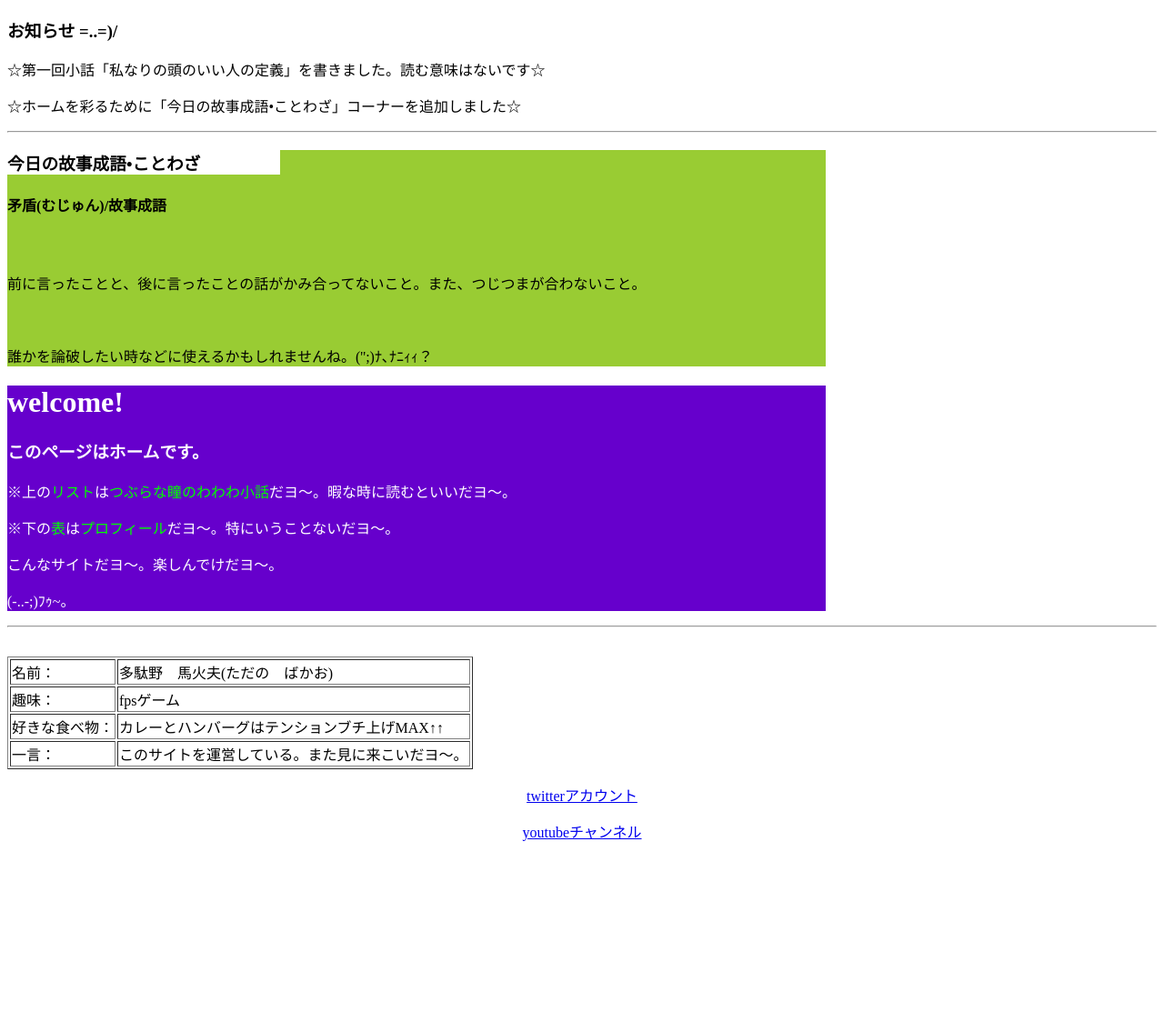
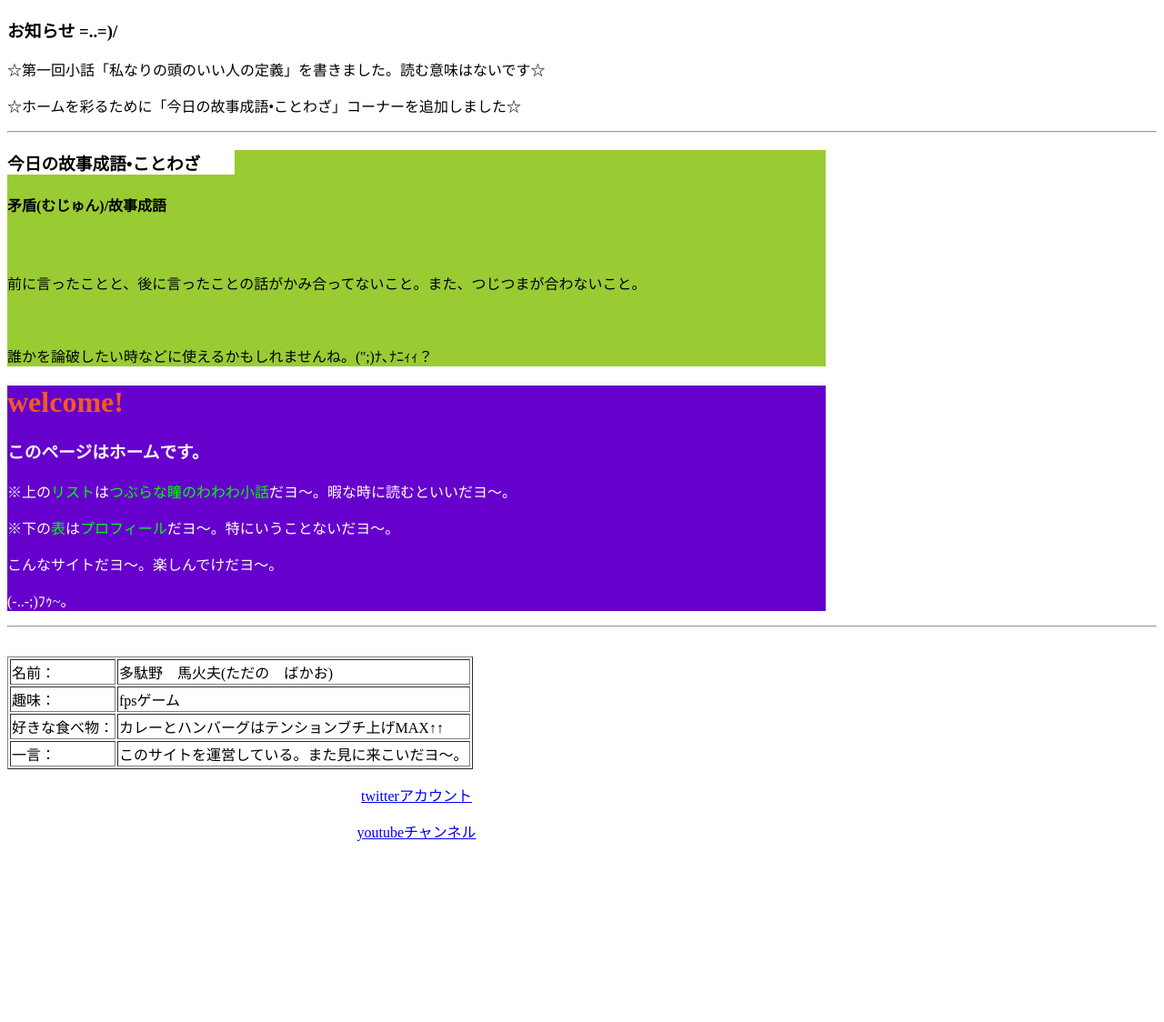
Before and after one commit to tsuburanahitomi/shiryokuha-douse-D-nandaro, a PHP site: page / in a window 1280 px wide. Shown: the part 60-1184 px from the top of the page at 91% size. Run offline with PHP 8.4, Linux system fonts and the light colour scheme.

Commit message:
Update style.css

```diff
--- a/style.css
+++ b/style.css
@@ -1,24 +1,43 @@
 .home span{color:lime;
+          font-family: "Yu Gothic";
 }
 .home{
       color:#FFFFFF;
       background-color:#6600CC;
       width:900px;
+      font-family: "Yu Gothic";
+}
+.home h1{
+      color:#f15922;
 }
 .kojiseigo{
       background-color:#99CC33;
       width:900px;
+      font-family: "Yu Gothic";
 }
 .kojiseigo h3{
       background-color:#FFFFFF;
-      width:300px;
+      width:250px;
+      font-family: "Yu Gothic";
 }
 .title span{
 color:red;
+font-family: "Yu Gothic";
 }
 .title{background-color:#00FFFF;
       height:40px;
       width:900px;
+      font-family: "Yu Gothic";
 }
-.footer{height:1600px;
+.footer{height:35px;
+        width: 900px;
+        font-family: "Yu Gothic";
 }
+.osirase p{
+     color:#fdbf64;
+}
+.news-list{
+  background-color:#f5a500;
+  float:left;
+  width:900px;
+}
```
